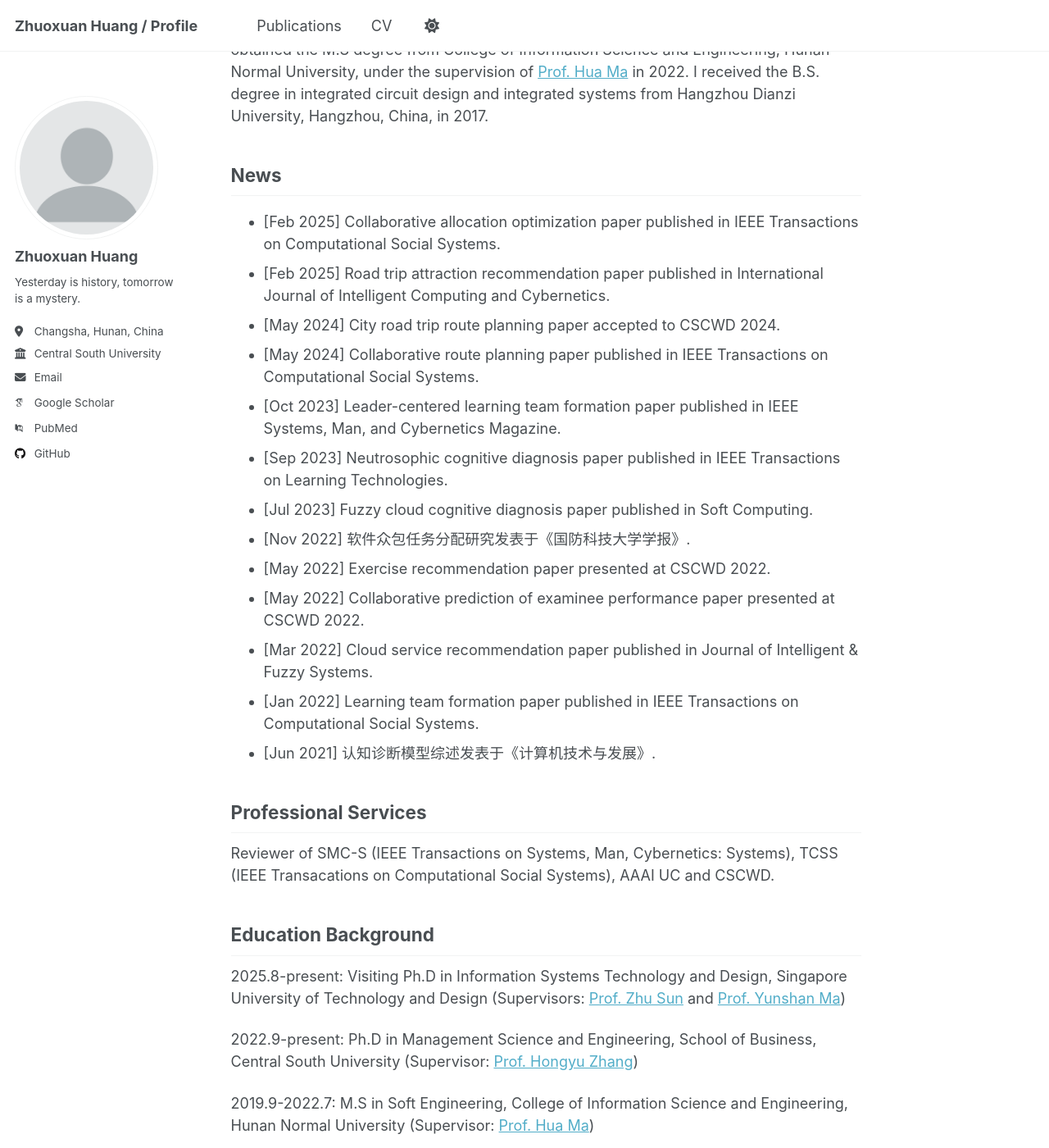
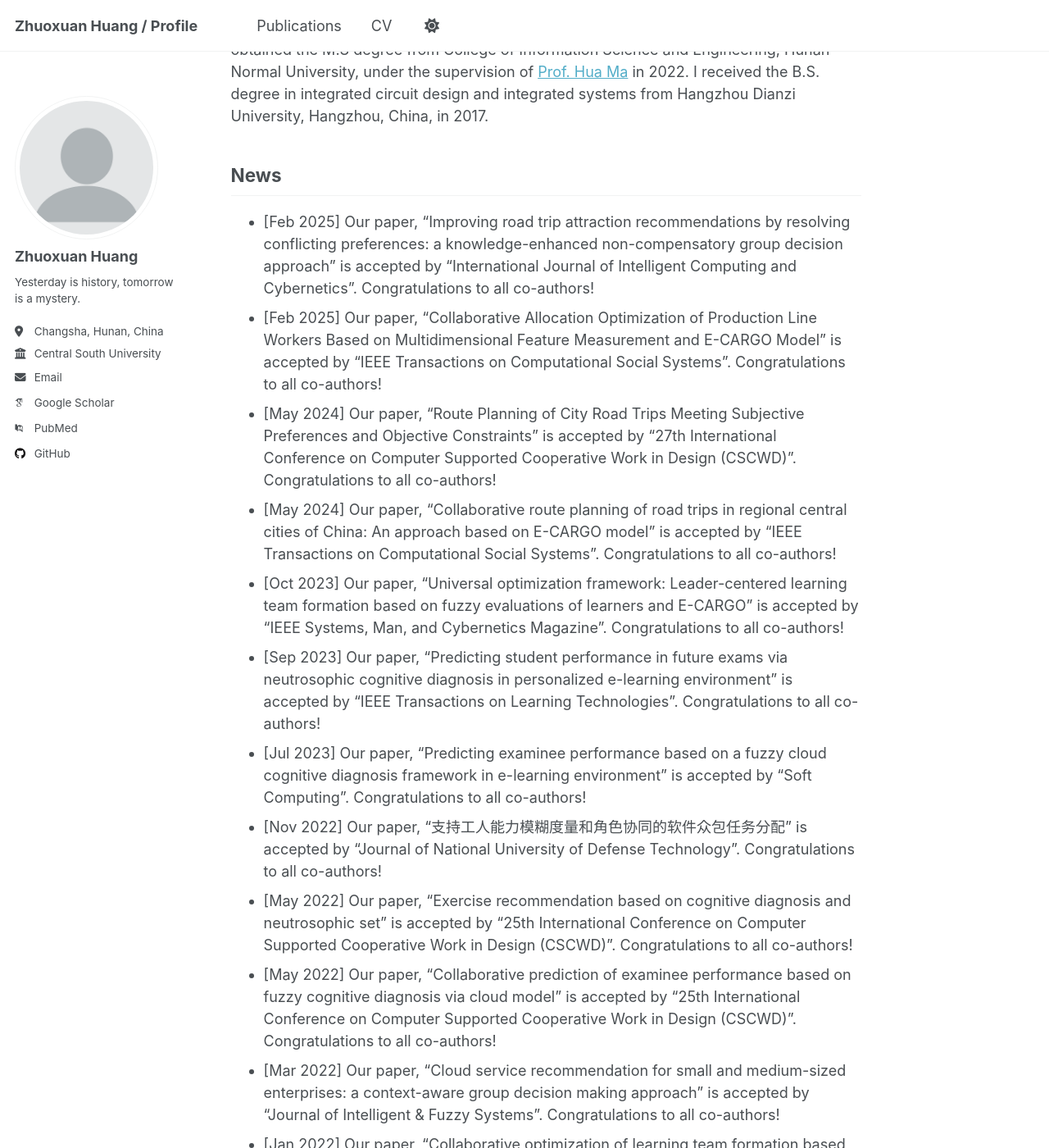
Before and after one commit to zelo2/zelo2.github.io, a Jekyll site: the page built from _pages/about.md, in a window 1280 px wide and 1400 px high, scrolled down 361 px. Shown: the whole window at 82% size. Built offline with Jekyll 4.4.1, drawn with Linux system fonts in a browser that asks for light colours; some web fonts are replaced; a script that is not in the unit is left out; some of the changed text lies outside the part shown.

Commit message:
update news

```diff
--- a/_config.yml
+++ b/_config.yml
@@ -13,7 +13,7 @@ title                    : "Zhuoxuan Huang / Profile"
 title_separator          : "-"
 name                     : &name "Zhuoxuan Huang"
 description              : &description "Zhuoxuan Huang's academic portfolio"   # Update this with a general description of your site, this is the default if not overridden by a page
-url                      : https://academicpages.github.io # The base hostname & protocol for your site e.g. "https://[your GitHub username].github.io",
+url                      : https://zelo2.github.io # The base hostname & protocol for your site e.g. "https://[your GitHub username].github.io",
                                                            # or if you already have some other page hosted on Github then use "https://[your GitHub username].github.io/[Your Repo Name]"
 baseurl                  : "" # the subpath of your site, e.g. "/blog"
 repository               : "zelo2/zelo2.github.io"
--- a/_pages/about.md
+++ b/_pages/about.md
@@ -14,19 +14,19 @@ Currently, I am a CSC-funded visting student co-supervised by [Prof. Zhu Sun](ht
 
 News
 ------
-- [Feb 2025] Collaborative allocation optimization paper published in IEEE Transactions on Computational Social Systems.
-- [Feb 2025] Road trip attraction recommendation paper published in International Journal of Intelligent Computing and Cybernetics.
-- [May 2024] City road trip route planning paper accepted to CSCWD 2024.
-- [May 2024] Collaborative route planning paper published in IEEE Transactions on Computational Social Systems.
-- [Oct 2023] Leader-centered learning team formation paper published in IEEE Systems, Man, and Cybernetics Magazine.
-- [Sep 2023] Neutrosophic cognitive diagnosis paper published in IEEE Transactions on Learning Technologies.
-- [Jul 2023] Fuzzy cloud cognitive diagnosis paper published in Soft Computing.
-- [Nov 2022] 软件众包任务分配研究发表于《国防科技大学学报》.
-- [May 2022] Exercise recommendation paper presented at CSCWD 2022.
-- [May 2022] Collaborative prediction of examinee performance paper presented at CSCWD 2022.
-- [Mar 2022] Cloud service recommendation paper published in Journal of Intelligent & Fuzzy Systems.
-- [Jan 2022] Learning team formation paper published in IEEE Transactions on Computational Social Systems.
-- [Jun 2021] 认知诊断模型综述发表于《计算机技术与发展》.
+- [Feb 2025] Our paper, "Improving road trip attraction recommendations by resolving conflicting preferences: a knowledge-enhanced non-compensatory group decision approach" is accepted by "International Journal of Intelligent Computing and Cybernetics". Congratulations to all co-authors!
+- [Feb 2025] Our paper, "Collaborative Allocation Optimization of Production Line Workers Based on Multidimensional Feature Measurement and E-CARGO Model" is accepted by "IEEE Transactions on Computational Social Systems". Congratulations to all co-authors!
+- [May 2024] Our paper, "Route Planning of City Road Trips Meeting Subjective Preferences and Objective Constraints" is accepted by "27th International Conference on Computer Supported Cooperative Work in Design (CSCWD)". Congratulations to all co-authors!
+- [May 2024] Our paper, "Collaborative route planning of road trips in regional central cities of China: An approach based on E-CARGO model" is accepted by "IEEE Transactions on Computational Social Systems". Congratulations to all co-authors!
+- [Oct 2023] Our paper, "Universal optimization framework: Leader-centered learning team formation based on fuzzy evaluations of learners and E-CARGO" is accepted by "IEEE Systems, Man, and Cybernetics Magazine". Congratulations to all co-authors!
+- [Sep 2023] Our paper, "Predicting student performance in future exams via neutrosophic cognitive diagnosis in personalized e-learning environment" is accepted by "IEEE Transactions on Learning Technologies". Congratulations to all co-authors!
+- [Jul 2023] Our paper, "Predicting examinee performance based on a fuzzy cloud cognitive diagnosis framework in e-learning environment" is accepted by "Soft Computing". Congratulations to all co-authors!
+- [Nov 2022] Our paper, "支持工人能力模糊度量和角色协同的软件众包任务分配" is accepted by "Journal of National University of Defense Technology". Congratulations to all co-authors!
+- [May 2022] Our paper, "Exercise recommendation based on cognitive diagnosis and neutrosophic set" is accepted by "25th International Conference on Computer Supported Cooperative Work in Design (CSCWD)". Congratulations to all co-authors!
+- [May 2022] Our paper, "Collaborative prediction of examinee performance based on fuzzy cognitive diagnosis via cloud model" is accepted by "25th International Conference on Computer Supported Cooperative Work in Design (CSCWD)". Congratulations to all co-authors!
+- [Mar 2022] Our paper, "Cloud service recommendation for small and medium-sized enterprises: a context-aware group decision making approach" is accepted by "Journal of Intelligent & Fuzzy Systems". Congratulations to all co-authors!
+- [Jan 2022] Our paper, "Collaborative optimization of learning team formation based on multidimensional characteristics and constraints modeling: A team leader-centered approach via E-CARGO" is accepted by "IEEE Transactions on Computational Social Systems". Congratulations to all co-authors!
+- [Jun 2021] Our paper, "面向个性化学习的认知诊断模型及其应用综述" is accepted by "计算机技术与发展". Congratulations to all co-authors!
 
 Professional Services
 ------
```
